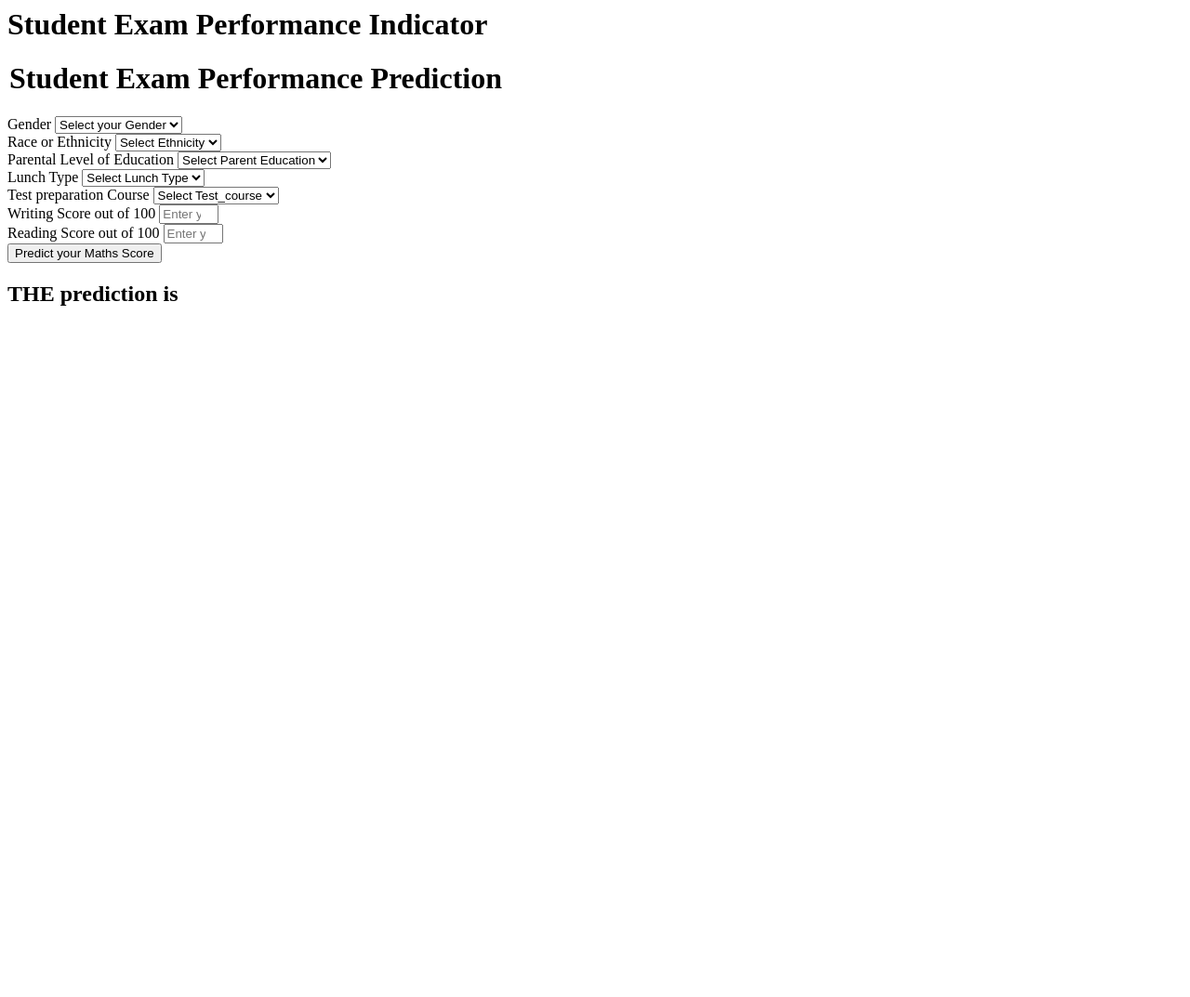
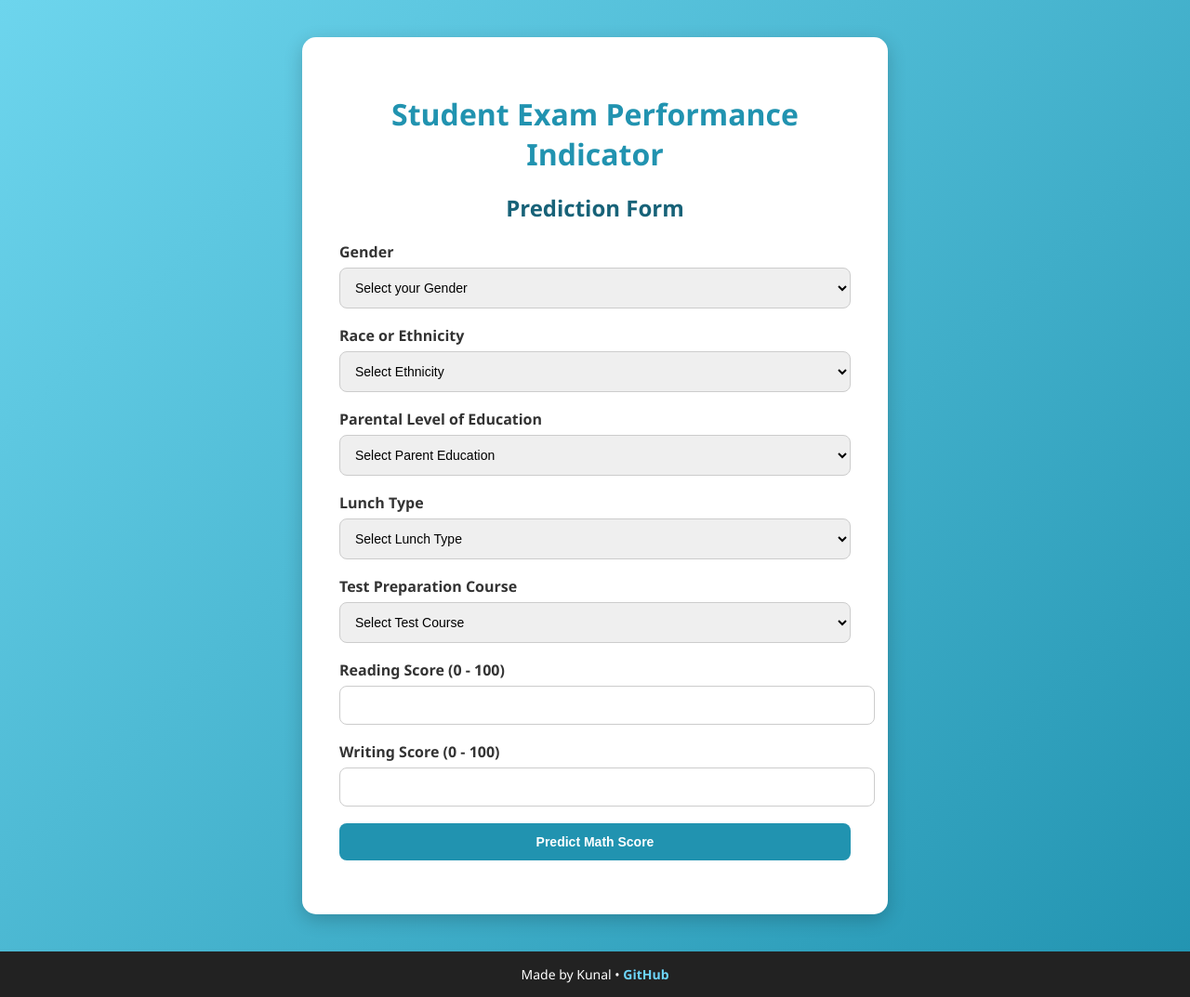
Before and after one commit to kunalsingh1406/MLProject, a Flask app: template templates/home.html in a window 1280 px wide. Shown: the whole page at 93% size. Before the commit the page ends 329 px from the top, so only its background shows below. Run offline with Flask 3, Linux system fonts and the light colour scheme; the template is opened without the code that fills it, so the values that code supplies are empty; parts of the project's set-up code (start-up, migrations or seed data) failed here and were passed over.

Commit message:
Ui updates

```diff
--- a/app.py
+++ b/application.py
@@ -5,14 +5,10 @@ from sklearn.preprocessing import StandardScaler
 from source.pipeline.predict_pipeline import CustomData, PredictPipeline
 
 application = Flask(__name__)
-app = application
+application = application
 
 ## route for a home page
-@app.route('/')
-def index():
-    return render_template('index.html')
-
-@app.route('/predict', methods=['GET','POST'])
+@application.route('/', methods=['GET','POST'])
 def  predict_datapoint():
     if request.method == 'GET':
         return render_template('home.html')
@@ -63,9 +59,9 @@ def  predict_datapoint():
         print(pred_df)
 
         predict_pipeline = PredictPipeline()
-        resuts = predict_pipeline.predict(pred_df)
-        return render_template('home.html', results=resuts[0])
+        results = predict_pipeline.predict(pred_df)
+        return render_template('home.html', results=results[0])
 
 
 if __name__ == "__main__":
-    app.run(host="0.0.0.0", debug=True)
+    app.run(host="0.0.0.0")
--- a/templates/home.html
+++ b/templates/home.html
@@ -1,111 +1,186 @@
-<html>
+<!DOCTYPE html>
+<html lang="en">
+<head>
+    <meta charset="UTF-8">
+    <meta name="viewport" content="width=device-width, initial-scale=1.0">
+    <title>Student Exam Performance Predictor</title>
+    <style>
+    body {
+        margin: 0;
+        padding: 0;
+        font-family: "Segoe UI", sans-serif;
+        background: linear-gradient(135deg, #6dd5ed, #2193b0);
+        min-height: 100vh;
+        display: flex;
+        flex-direction: column; /* stack content + footer */
+    }
+
+    .container {
+        flex: 1; /* take remaining space */
+        display: flex;
+        justify-content: center;
+        align-items: center;
+    }
+
+    .login {
+        background: #fff;
+        padding: 40px;
+        border-radius: 15px;
+        width: 550px;
+        max-width: 90%;
+        box-shadow: 0px 6px 20px rgba(0,0,0,0.2);
+        margin: 40px 0;
+    }
+
+    h1 {
+        text-align: center;
+        color: #2193b0;
+        margin-bottom: 20px;
+    }
+    h2 {
+        text-align: center;
+        color: #176278;
+        margin-top: 20px;
+    }
+    label {
+        font-weight: bold;
+        display: block;
+        margin-bottom: 6px;
+        color: #333;
+    }
+    select, input[type="number"], input[type="submit"] {
+        width: 100%;
+        padding: 12px;
+        margin-bottom: 18px;
+        border-radius: 8px;
+        border: 1px solid #ccc;
+        font-size: 14px;
+    }
+    input[type="submit"] {
+        background: #2193b0;
+        color: white;
+        font-weight: bold;
+        border: none;
+        cursor: pointer;
+
+    }
+    input[type="submit"]:hover {
+        background: #176278;
+    }
+    .result-box {
+        background: #f1f8ff;
+        padding: 15px;
+        border-radius: 10px;
+        text-align: center;
+        font-weight: bold;
+        color: #176278;
+        font-size: 1.1rem;
+        box-shadow: inset 0px 2px 6px rgba(0,0,0,0.1);
+    }
+    .error-box {
+        background: #ffe0e0;
+        padding: 12px;
+        border-radius: 8px;
+        color: #a10000;
+        text-align: center;
+        font-weight: bold;
+        margin-top: 10px;
+    }
+
+    footer {
+        text-align: center;
+        padding: 15px;
+        background: #222;
+        color: #fff;
+        font-size: 14px;
+    }
+
+    footer a {
+        color: #6dd5fa;
+        text-decoration: none;
+        font-weight: bold;
+    }
+
+    footer a:hover {
+        text-decoration: underline;
+    }
+    </style>
+</head>
 <body>
+    <div class="container">
         <div class="login">
             <h1>Student Exam Performance Indicator</h1>
+            <form action="{{ url_for('predict_datapoint')}}" method="post">
+                <legend><h2>Prediction Form</h2></legend>
 
-       <form action="{{ url_for('predict_datapoint')}}" method="post">
-        <h1>
-            <legend>Student Exam Performance Prediction</legend>
-        </h1>
-        <div class="mb-3">
-            <label class="form-label">Gender</label>
-            <select class="form-control" name="gender" placeholder="Enter you Gender" required>
-                <option class="placeholder" selected disabled value="">Select your Gender</option>
-                <option value="male">
-                    Male
-                </option>
-                <option value="female">
-                    Female
-                </option>
+                <label>Gender</label>
+                <select name="gender" required>
+                    <option selected disabled value="">Select your Gender</option>
+                    <option value="male">Male</option>
+                    <option value="female">Female</option>
                 </select>
+
+                <label>Race or Ethnicity</label>
+                <select name="race_ethnicity" required>
+                    <option selected disabled value="">Select Ethnicity</option>
+                    <option value="group A">Group A</option>
+                    <option value="group B">Group B</option>
+                    <option value="group C">Group C</option>
+                    <option value="group D">Group D</option>
+                    <option value="group E">Group E</option>
+                </select>
+
+                <label>Parental Level of Education</label>
+                <select name="parental_level_of_education" required>
+                    <option selected disabled value="">Select Parent Education</option>
+                    <option value="associate's degree">Associate's Degree</option>
+                    <option value="bachelor's degree">Bachelor's Degree</option>
+                    <option value="high school">High School</option>
+                    <option value="master's degree">Master's Degree</option>
+                    <option value="some college">Some College</option>
+                    <option value="some high school">Some High School</option>
+                </select>
+
+                <label>Lunch Type</label>
+                <select name="lunch" required>
+                    <option selected disabled value="">Select Lunch Type</option>
+                    <option value="free/reduced">Free/Reduced</option>
+                    <option value="standard">Standard</option>
+                </select>
+
+                <label>Test Preparation Course</label>
+                <select name="test_preparation_course" required>
+                    <option selected disabled value="">Select Test Course</option>
+                    <option value="none">None</option>
+                    <option value="completed">Completed</option>
+                </select>
+
+                <label>Reading Score (0 - 100)</label>
+                <input type="number" name="reading_score" min="0" max="100" required>
+
+                <label>Writing Score (0 - 100)</label>
+                <input type="number" name="writing_score" min="0" max="100" required>
+
+                <input type="submit" value="Predict Math Score">
+            </form>
+
+            {% if results %}
+                <div class="result-box">
+                    Predicted Math Score: {{ results }}
                 </div>
-        <div class="mb-3">
-            <label class="form-label">Race or Ethnicity</label>
-            <select class="form-control" name="race_ethnicity" placeholder="Enter you ethnicity" required>
-                <option class="placeholder" selected disabled value="">Select Ethnicity</option>
-                <option value="group A">
-                    Group A
-                </option>
-                <option value="group B">
-                    Group B
-                </option>
-                <option value="group C">
-                    Group C
-                </option>
-                <option value="group D">
-                    Group D
-                </option>
-                <option value="group E">
-                    Group E
-                </option>
-            </select>
+            {% endif %}
+
+            {% if error %}
+                <div class="error-box">
+                    {{ error }}
                 </div>
-        <div class="mb-3">
-            <label class="form-label">Parental Level of Education</label>
-            <select class="form-control" name="parental_level_of_education"
-                placeholder="Enter you Parent Education" required>
-                <option class="placeholder" selected disabled value="">Select Parent Education</option>
-                <option value="associate's degree">
-                    associate's degree
-                </option>
-                <option value="bachelor's degree">
-                    bachelor's degree
-                </option>
-                <option value="high school">
-                    high school
-                </option>
-                <option value="master's degree">
-                    master's degree
-                </option>
-                <option value="some college">
-                    some college
-                </option>
-                <option value="some high school">
-                    some high school
-                </option>
-            </select>
+            {% endif %}
         </div>
-        <div class="mb-3">
-            <label class="form-label">Lunch Type</label>
-            <select class="form-control" name="lunch" placeholder="Enter you Lunch" required>
-                <option class="placeholder" selected disabled value="">Select Lunch Type</option>
-                <option value="free/reduced">
-                    free/reduced
-                </option>
-                <option value="standard">
-                    standard
-                </option>
-            </select>
     </div>
-        <div class="mb-3">
-            <label class="form-label">Test preparation Course</label>
-            <select class="form-control" name="test_preparation_course" placeholder="Enter you Course"
-                required>
-                <option class="placeholder" selected disabled value="">Select Test_course</option>
-                <option value="none">
-                    None
-                </option>
-                <option value="completed">
-                    Completed
-                </option>
-            </select>
-        </div>
-        <div class="mb-3">
-            <label class="form-label">Writing Score out of 100</label>
-            <input class="form-control" type="number" name="reading_score"
-                placeholder="Enter your Reading score" min='0' max='100' />
-        </div>
-        <div class="mb-3">
-            <label class="form-label">Reading Score out of 100</label>
-            <input class="form-control" type="number" name="writing_score"
-                placeholder="Enter your Reading Score" min='0' max='100' />
-        </div>
-        <div class="mb-3">
-            <input class="btn btn-primary" type="submit" value="Predict your Maths Score" required />
-        </div>
-    </form>
-    <h2>
-       THE  prediction is {{results}}
-    </h2>
-   <body>
+
+    <footer>
+        Made by Kunal •
+        <a href="https://github.com/kunalsingh1406/MLProject" target="_blank">GitHub</a>
+    </footer>
+</body>
 </html>
--- a/templates/index.html
+++ /dev/null
@@ -1 +0,0 @@
-<h1> Welcome to the home page </h1>
```
Lines whose indentation alone changed are shown as unchanged.
